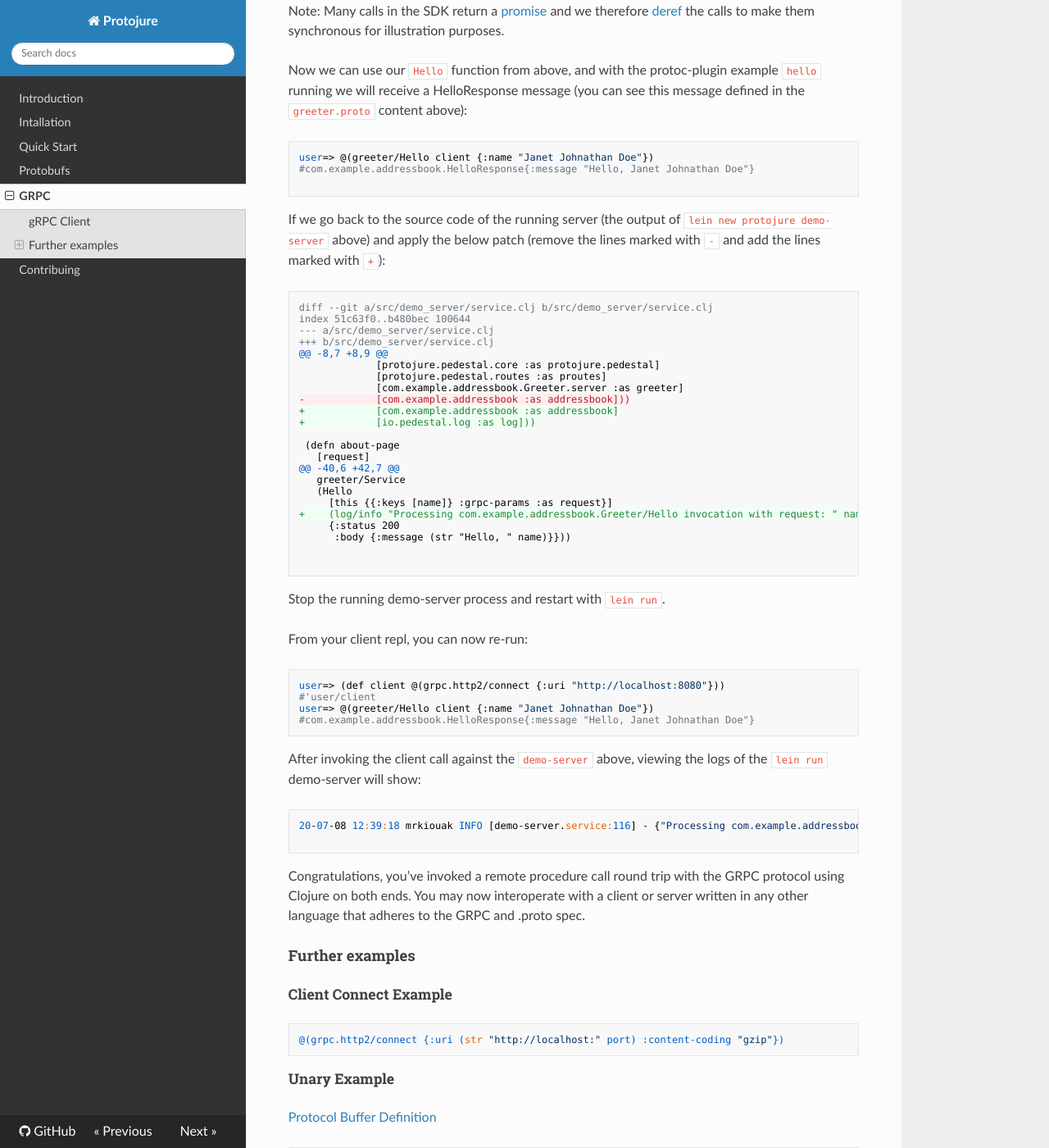
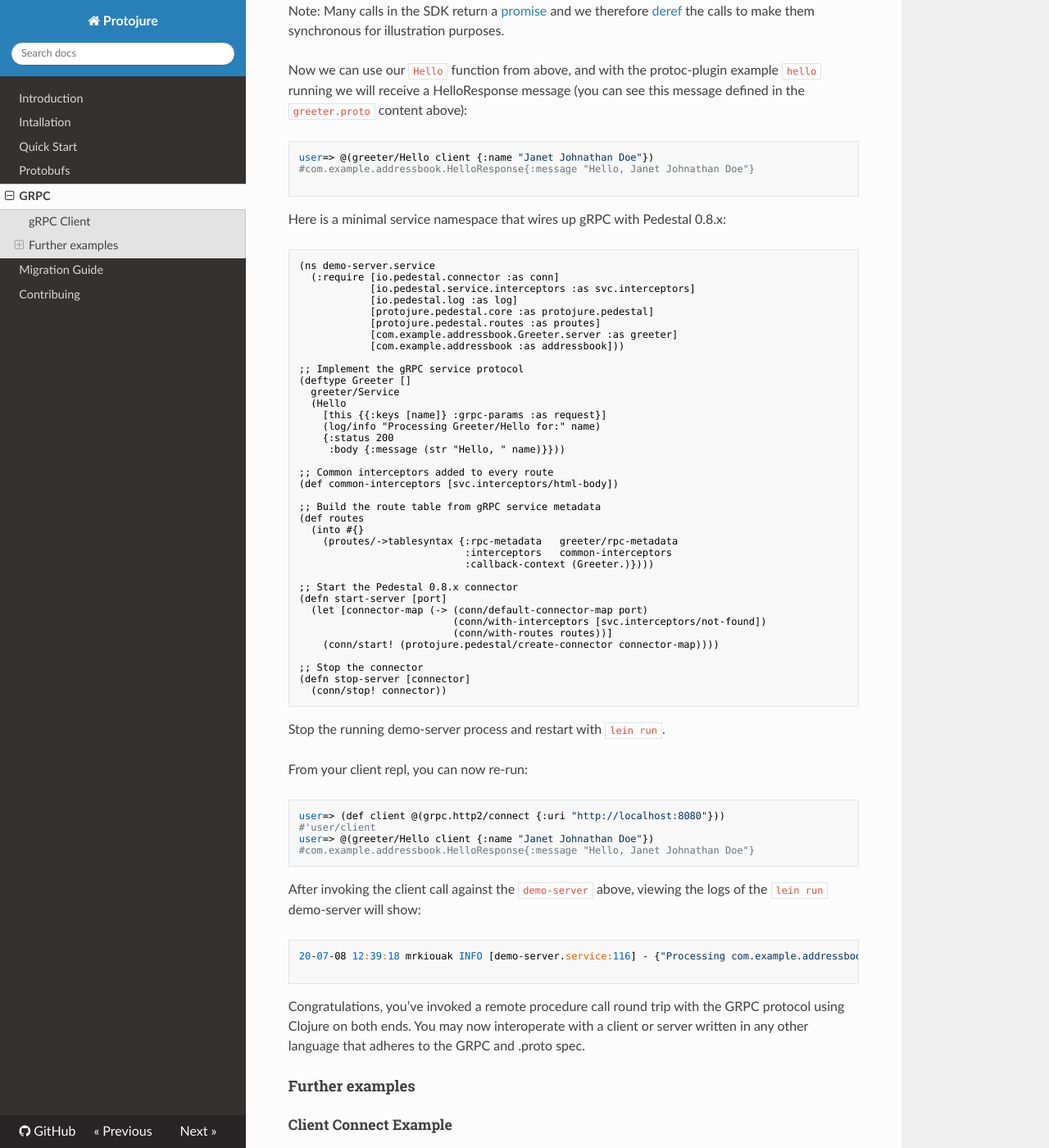
Before and after one commit to protojure/readthedocs, an MkDocs documentation site: the page built from docs/grpc.md, in a window 1280 px wide and 1400 px high, scrolled down 2709 px. Shown: the whole window at 82% size. Built offline with MkDocs 1.6.1, drawn with Linux system fonts in a browser that asks for light colours; nearby versions of some CDN libraries; some of the changed text lies outside the part shown.

Commit message:
docs: update for Pedestal 0.8.x and add migration guide
Replace the Pedestal 0.7.x service-map examples in grpc.md with
explicit Pedestal 0.8.x connector-based code showing create-connector,
conn/with-routes, and conn/start!/stop!. Add a migration-guide.md
covering all breaking changes: removed provider/config functions,
namespace renames, interceptors now required explicitly, lifecycle
API changes, and test infrastructure changes. Wire the new page into
mkdocs.yml. Fix stale cljdoc link in contributing.md.

Signed-off-by: Greg Haskins <greg@manetu.com>

````diff
--- a/docs/grpc.md
+++ b/docs/grpc.md
@@ -138,33 +138,47 @@ user=> @(greeter/Hello client {:name "Janet Johnathan Doe"})
 
 ```
 
-If we go back to the source code of the running server (the output of `lein new protojure demo-server` above) and apply the below patch (remove the lines marked
-  with `-` and add the lines marked with `+`):
+Here is a minimal service namespace that wires up gRPC with Pedestal 0.8.x:
 
-```
-diff --git a/src/demo_server/service.clj b/src/demo_server/service.clj
-index 51c63f0..b480bec 100644
---- a/src/demo_server/service.clj
-+++ b/src/demo_server/service.clj
-@@ -8,7 +8,9 @@
-             [protojure.pedestal.core :as protojure.pedestal]
-             [protojure.pedestal.routes :as proutes]
-             [com.example.addressbook.Greeter.server :as greeter]
--            [com.example.addressbook :as addressbook]))
-+            [com.example.addressbook :as addressbook]
-+            [io.pedestal.log :as log]))
+```clojure
+(ns demo-server.service
+  (:require [io.pedestal.connector :as conn]
+            [io.pedestal.service.interceptors :as svc.interceptors]
+            [io.pedestal.log :as log]
+            [protojure.pedestal.core :as protojure.pedestal]
+            [protojure.pedestal.routes :as proutes]
+            [com.example.addressbook.Greeter.server :as greeter]
+            [com.example.addressbook :as addressbook]))
 
- (defn about-page
-   [request]
-@@ -40,6 +42,7 @@
-   greeter/Service
-   (Hello
-     [this {{:keys [name]} :grpc-params :as request}]
-+    (log/info "Processing com.example.addressbook.Greeter/Hello invocation with request: " name)
-     {:status 200
-      :body {:message (str "Hello, " name)}}))
+;; Implement the gRPC service protocol
+(deftype Greeter []
+  greeter/Service
+  (Hello
+    [this {{:keys [name]} :grpc-params :as request}]
+    (log/info "Processing Greeter/Hello for:" name)
+    {:status 200
+     :body {:message (str "Hello, " name)}}))
 
+;; Common interceptors added to every route
+(def common-interceptors [svc.interceptors/html-body])
 
+;; Build the route table from gRPC service metadata
+(def routes
+  (into #{}
+    (proutes/->tablesyntax {:rpc-metadata   greeter/rpc-metadata
+                            :interceptors   common-interceptors
+                            :callback-context (Greeter.)})))
+
+;; Start the Pedestal 0.8.x connector
+(defn start-server [port]
+  (let [connector-map (-> (conn/default-connector-map port)
+                          (conn/with-interceptors [svc.interceptors/not-found])
+                          (conn/with-routes routes))]
+    (conn/start! (protojure.pedestal/create-connector connector-map))))
+
+;; Stop the connector
+(defn stop-server [connector]
+  (conn/stop! connector))
 ```
 
 Stop the running demo-server process and restart with `lein run`.
@@ -249,13 +263,21 @@ service Greeter {
      :body {:message (str "Hello, " name)}}))
 ```
 
-Include the below in the interceptors passed to
-the pedestal routes key:
+Use `proutes/->tablesyntax` to generate the Pedestal route table from gRPC service metadata,
+then pass it to `conn/with-routes` when building the connector:
 
-```
-(proutes/->tablesyntax {:rpc-metadata greeter/rpc-metadata
-                        :interceptors common-interceptors
-                        :callback-context (Greeter.)})
+```clojure
+(def routes
+  (into #{}
+    (proutes/->tablesyntax {:rpc-metadata     greeter/rpc-metadata
+                            :interceptors     common-interceptors
+                            :callback-context (Greeter.)})))
+
+(defn start-server [port]
+  (let [connector-map (-> (conn/default-connector-map port)
+                          (conn/with-interceptors [svc.interceptors/not-found])
+                          (conn/with-routes routes))]
+    (conn/start! (protojure.pedestal/create-connector connector-map))))
 ```
 
 Refer to [src/hello](https://github.com/protojure/protoc-plugin/tree/master/examples/hello/src/hello) in the hello example
--- a/mkdocs.yml
+++ b/mkdocs.yml
@@ -17,6 +17,7 @@ nav:
 - Quick Start: quick-start.md
 - Protobufs: protobufs.md
 - GRPC: grpc.md
+- Migration Guide: migration-guide.md
 - Contribuing: contributing.md
 
 markdown_extensions:
````
Also changed, not shown: docs/contributing.md (+1 -1 lines), docs/migration-guide.md (added, +304 -0 lines).
